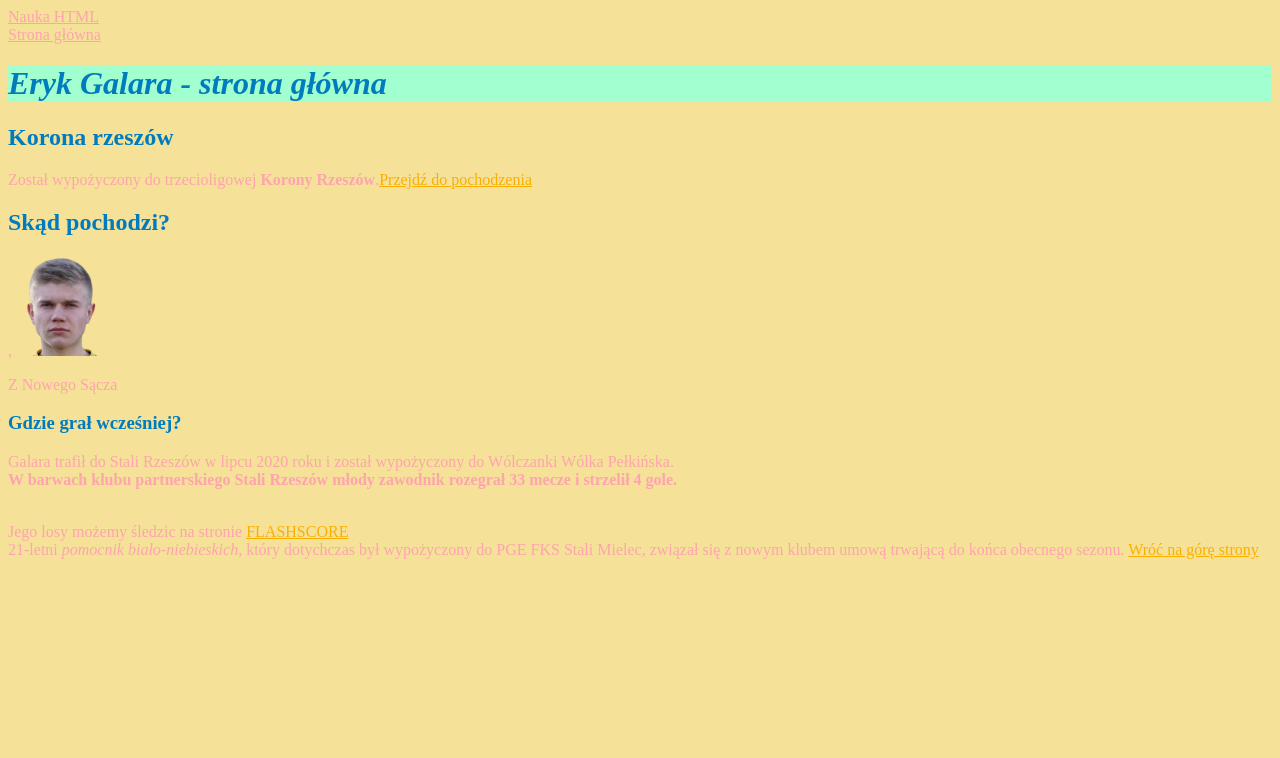
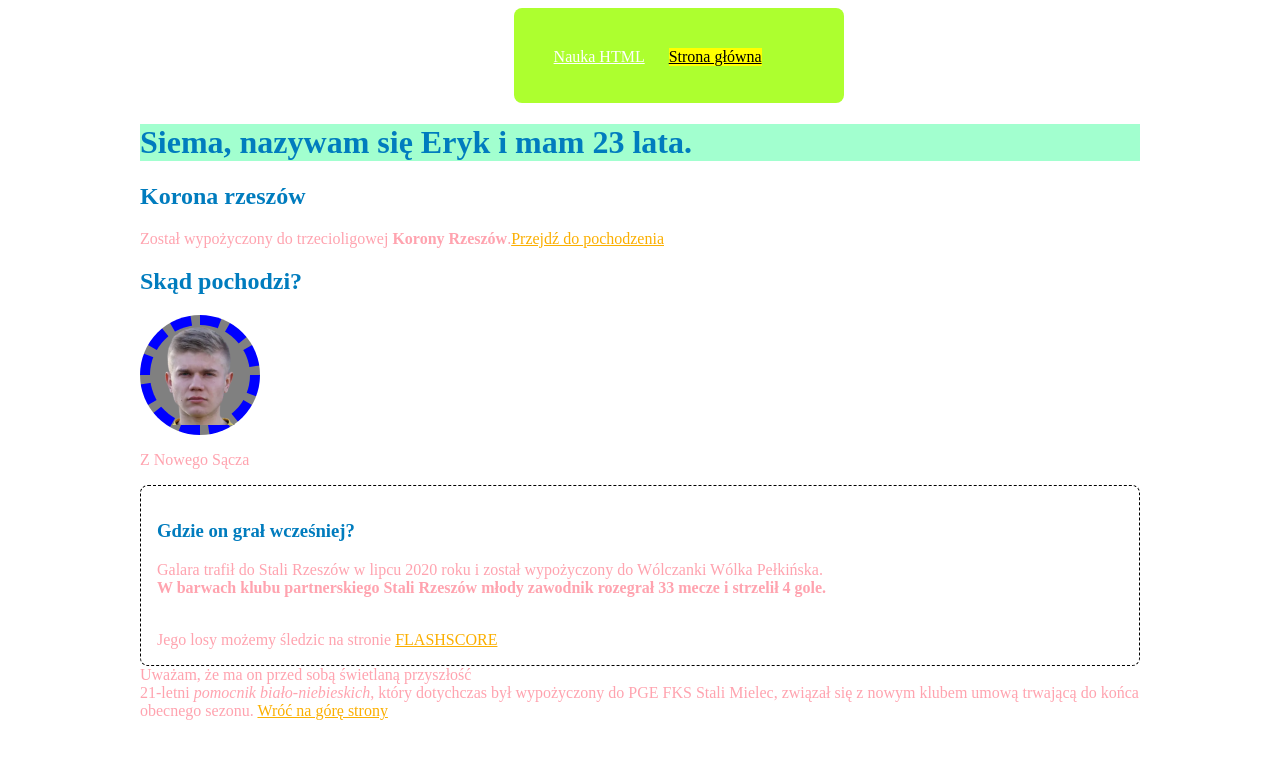
Before and after one commit to kacper-grudzinski/homepage, a plain HTML site: page index.html in a window 1280 px wide. Drawn offline with Linux system fonts and the light colour scheme.

Commit message:
BEM changes

```diff
--- a/index.html
+++ b/index.html
@@ -1,59 +1,70 @@
 <!DOCTYPE html>
 <html lang="pl">
-
   <head>
-    <meta charset="UTF-8">
-    <meta name="viewport" content="width=device-width, initial-scale=1.0">
+    <meta charset="UTF-8" />
+    <meta name="viewport" content="width=device-width, initial-scale=1.0" />
     <title>Document</title>
-    <link href="style.css" rel="stylesheet" type="text/css">
-
+    <link href="style.css" rel="stylesheet" type="text/css" />
   </head>
 
   <body>
-
-    <header>
-        <nav>
-            <a class="header-link" href="nauka-html.html">Nauka HTML</a>
-            <br><a class="header-link" href="index.html">Strona główna</a>
+    <header class="header">
+      <nav class="navigation">
+        <a class="navigation__link" href="nauka-html.html">Nauka HTML</a>
+        <a class="navigation__link navigation__link--homepage" href="index.html"
+          >Strona główna</a
+        >
       </nav>
     </header>
 
-    <main>
+    <main class="main">
       <header id="TOP">
-            <h1><i> Eryk Galara - strona główna</i></h1>
+        <h1 class="main-heading main-heading--js"><strong> Eryk Galara - strona główna</strong></h1>
       </header>
       <section>
         <h2 class="hotpink-header">Korona rzeszów</h2>
-            <p>Został wypożyczony do trzecioligowej <b>Korony Rzeszów</b>.<a href="#pochodzenie">Przejdź do
-                    pochodzenia</a> </p>
+        <p>
+          Został wypożyczony do trzecioligowej <b>Korony Rzeszów</b>.<a
+            href="#pochodzenie"
+            >Przejdź do pochodzenia</a
+          >
+        </p>
       </section>
 
       <section id="pochodzenie">
         <h2>Skąd pochodzi?</h2>
-            ,<img src="eryk.png" alt="Zwykly Eryk">
+        <div class="box">
+          <img src="eryk.png" alt="Zwykly Eryk" />
+        </div>
         <p>Z Nowego Sącza</p>
 
-            <article>
-                <h3 class="hotpink-header">Gdzie grał wcześniej?</h3>
+        <article class="favourite-heading favourite-heading--special">
+          <h3 class="hotpink-header">Gdzie on grał wcześniej?</h3>
 
-                <p>Galara trafił do Stali Rzeszów w lipcu 2020 roku i został wypożyczony do Wólczanki Wólka
-                    Pełkińska.<br>
-                    <strong>W barwach klubu partnerskiego Stali Rzeszów młody zawodnik rozegrał 33 mecze i strzelił 4
-                        gole.</strong>
+          <p>
+            Galara trafił do Stali Rzeszów w lipcu 2020 roku i został
+            wypożyczony do Wólczanki Wólka Pełkińska.<br />
+            <strong
+              >W barwach klubu partnerskiego Stali Rzeszów młody zawodnik
+              rozegrał 33 mecze i strzelił 4 gole.</strong
+            >
           </p>
-                <br>Jego losy możemy śledzic na stronie
-                <a href="https://www.flashscore.pl/zawodnik/galara-eryk/WKoRtkVL/">FLASHSCORE</a>
-
+          <br />Jego losy możemy śledzic na stronie
+          <a href="https://www.flashscore.pl/zawodnik/galara-eryk/WKoRtkVL/"
+            >FLASHSCORE</a
+          >
         </article>
 
+        <div class="empty-box__js">
+
+        </div>
       </section>
     </main>
-    <footer>
-        21-letni <em>pomocnik biało-niebieskich</em>, który dotychczas był wypożyczony do PGE FKS Stali Mielec, związał
-        się z
-        nowym klubem umową trwającą do końca obecnego sezonu. <a href="#TOP">Wróć na górę strony</a>
+    <footer class="footer">
+      21-letni <em>pomocnik biało-niebieskich</em>, który dotychczas był
+      wypożyczony do PGE FKS Stali Mielec, związał się z nowym klubem umową
+      trwającą do końca obecnego sezonu. <a href="#TOP">Wróć na górę strony</a>
     </footer>
     <script src="main.js"></script>
   </body>
-
 </html>
--- a/main.js
+++ b/main.js
@@ -1,6 +1,14 @@
-const firstName = 'Eryk';
+const firstName = "Eryk";
 const age = 23;
 
 console.log(firstName);
 console.log(age);
 console.log(`Siema, nazywam się ${firstName} i mam ${age} lata.`);
+
+const heading = document.querySelector('.main-heading--js');
+
+heading.innerHTML = `Siema, nazywam się ${firstName} i mam ${age} lata.`
+
+const box = document.querySelector('.empty-box__js')
+
+box.innerHTML = 'Uważam, że ma on przed sobą świetlaną przyszłość'
--- a/style.css
+++ b/style.css
@@ -1,39 +1,99 @@
-body{
-    background: #f5e298;
+body {
+  background: #ffffff;
 }
 
-section{
-    color: #FFA3AF;
+section {
+  color: #ffa3af;
 }
 
-h1{
-    color:  #007CBE;
+h1 {
+  color: #007cbe;
 }
-p{
-    color:  #FFA3AF;
+p {
+  color: #ffa3af;
 }
-h2{
-    color:  #007CBE;
+h2 {
+  color: #007cbe;
 }
-h3{
-    color:  #007CBE;
+h3 {
+  color: #007cbe;
 }
-footer{
-    color: #FFA3AF;
+footer {
+  color: #ffa3af;
 }
 
 .hotpink-header {
-    color: #007CBE;
+  color: #007cbe;
 }
 
 #TOP {
-    background: #a2ffcf;
+  background: #a2ffcf;
 }
 
 a {
-    color: #FBAF00;
+  color: #fbaf00;
 }
 
 .header-link {
-    color: #FFA3AF;
+  color: #ffa3af;
 }
+
+.box {
+  background: gray;
+  width: 100px;
+  height: 100px;
+  border: 10px dashed blue;
+  border-radius: 50%;
+}
+
+.navigation {
+  background: greenyellow;
+  height: 15px;
+  width: 250px;
+  padding: 40px;
+  border-radius: 8px;
+}
+
+.navigation__link {
+  color: white;
+  display: inline-block;
+  margin-right: 20px;
+}
+
+.navigation__link--homepage {
+  background: yellow;
+  color: black;
+}
+
+.favourite-heading {
+  padding: 16px;
+  border: 1px grey solid;
+}
+
+.favourite-heading--special {
+  border: 1px black dashed;
+  border-radius: 8px;
+}
+
+.favourite-heading__description {
+  color: #92140c;
+}
+
+.favourite-heading__title {
+  color: #21a179;
+}
+
+.main {
+  max-width: 1000px;
+  margin: 0 auto;
+}
+
+.header {
+  max-width: 1000px;
+  margin: 0 40%;
+}
+
+.footer {
+  max-width: 1000px;
+  margin: 0 auto;
+}
```
Also changed, not shown: nauka-html.html (+10 -15 lines). Lines whose indentation alone changed are shown as unchanged.
